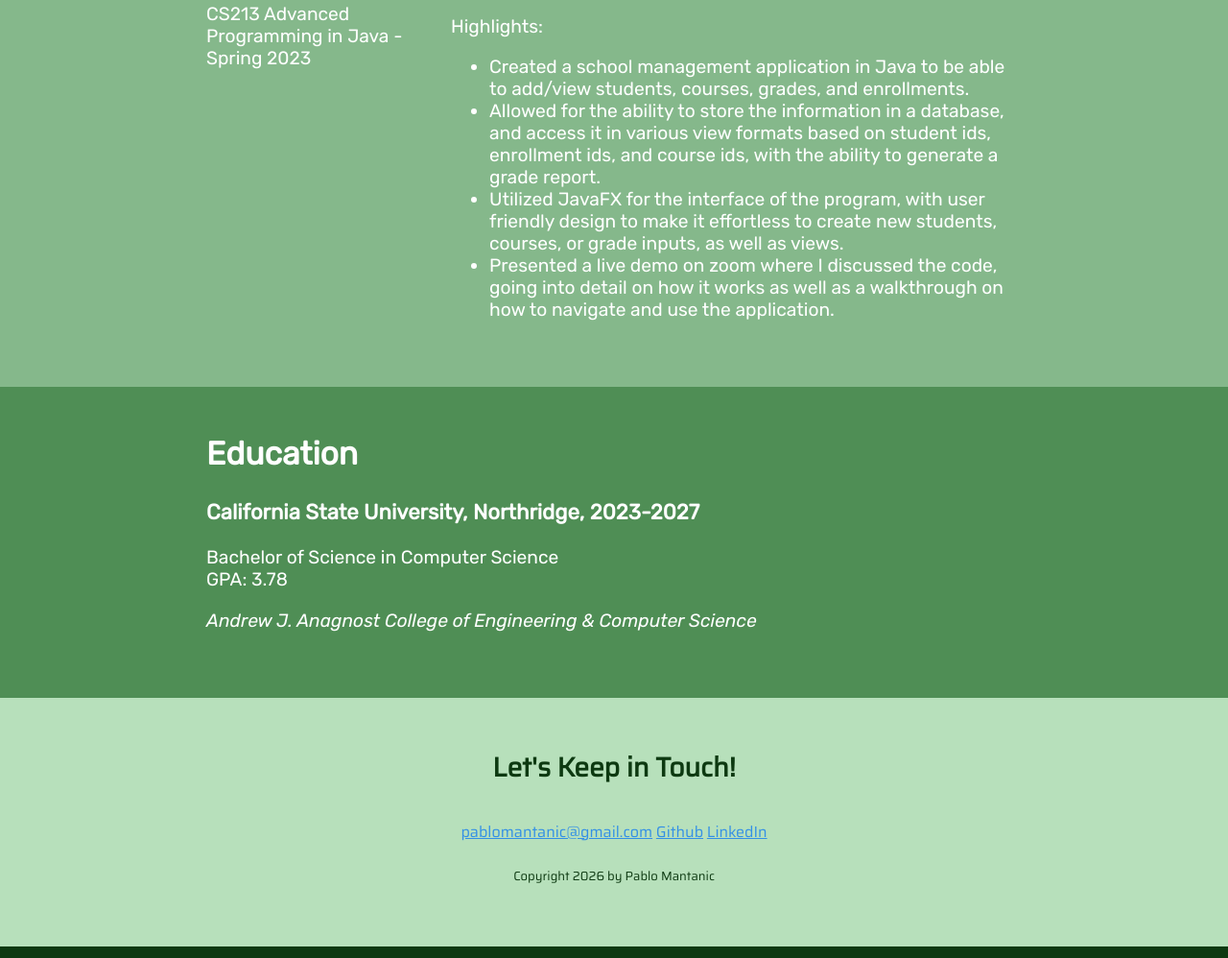
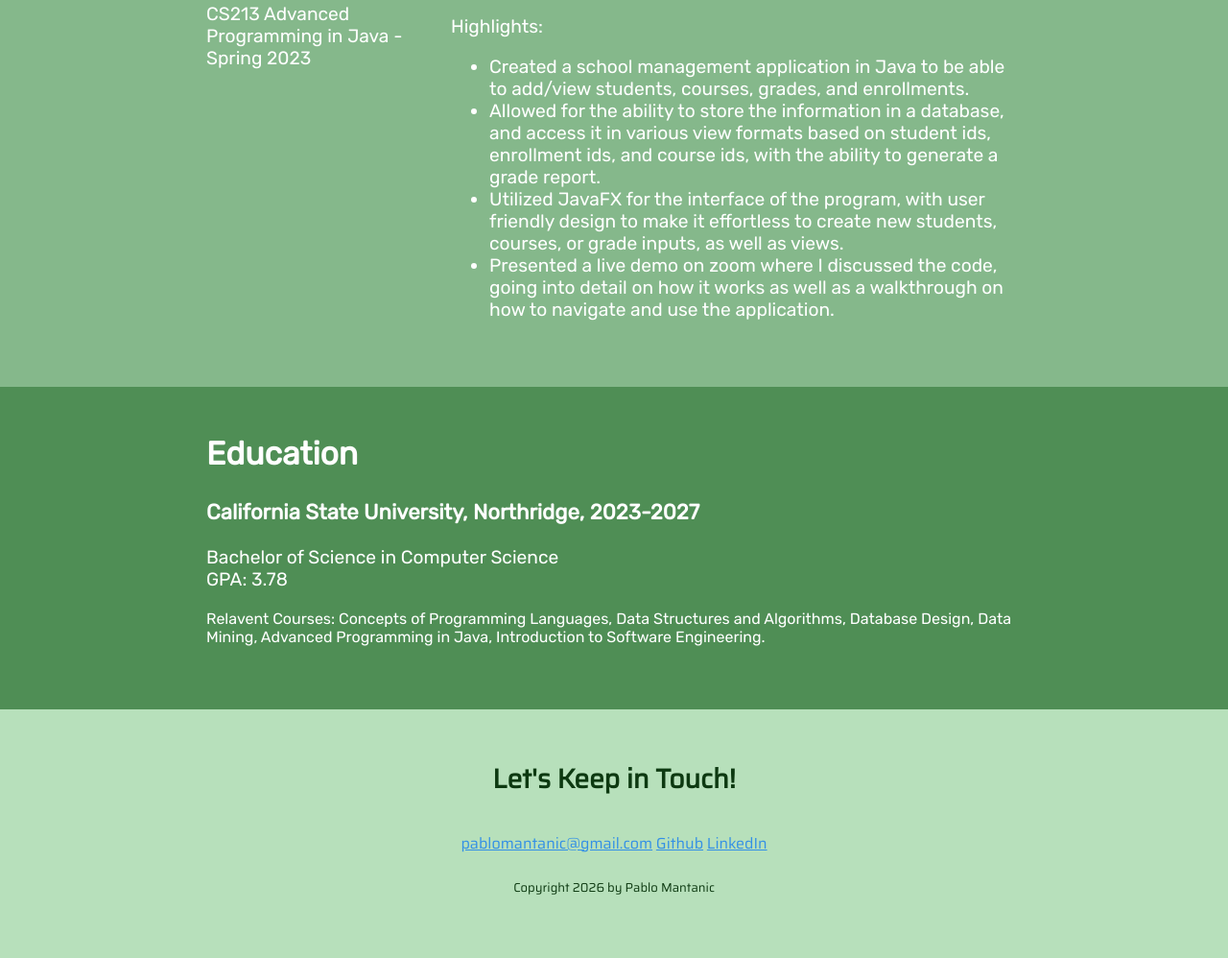
Before and after one commit to pabloxbm/COMP484_HW7, a plain HTML site: page index.html in a window 1280 px wide. Shown: the part 1345-2343 px from the top of the page at 96% size. Drawn offline with Linux system fonts and the light colour scheme.

Commit message:
rel courses smaller

```diff
--- a/css/styles.css
+++ b/css/styles.css
@@ -134,3 +134,7 @@ a:hover {
 .education h3 {
     color: #fff;
 }
+
+.relevant-courses {
+    font-size: smaller;
+}
--- a/index.html
+++ b/index.html
@@ -93,8 +93,8 @@
                 </p>
 
                 <!-- Add as many paragraphs as you need. -->
-                <p>
-                    <i>Andrew J. Anagnost College of Engineering & Computer Science</i>
+                <p class="relevant-courses">
+                    Relavent Courses: Concepts of Programming Languages, Data Structures and Algorithms, Database Design, Data Mining, Advanced Programming in Java, Introduction to Software Engineering.
                 </p>
                 <!-- End of school details. -->
             </div>
```
